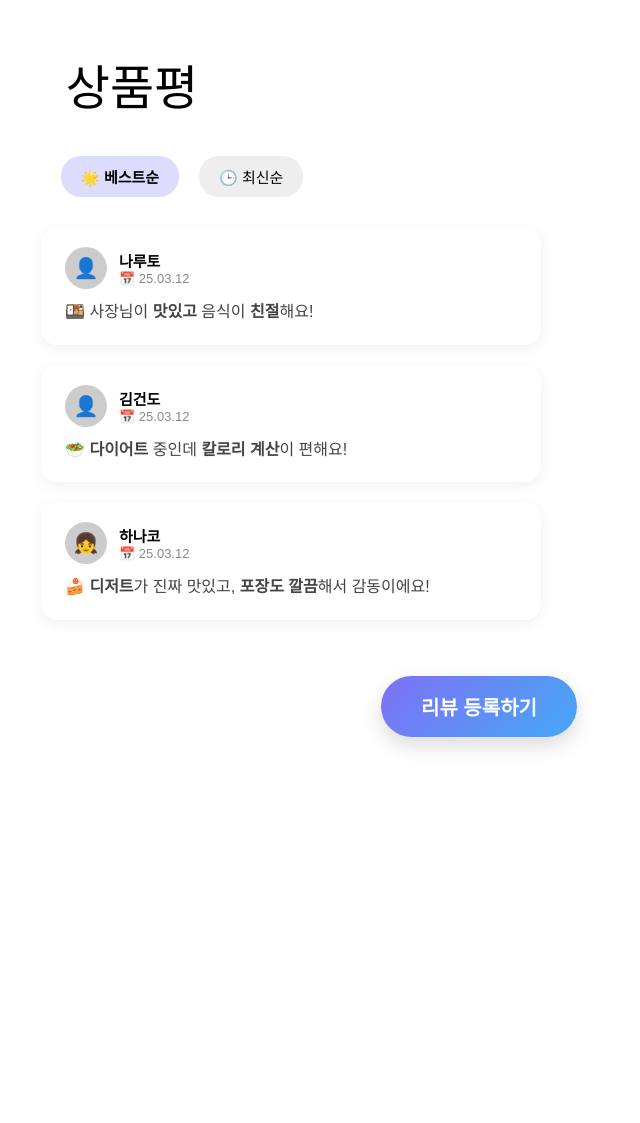
After one commit to 2025-SMHRD-KDT-Languageintelligence-2/gitTestJo, a Python web app: template gitTestTeam/src/main/webapp/templates/리뷰보기.html in a window 1280 px wide. The commit adds this page. Shown: the part 834-1957 px from the top of the page, without its empty margins (179-819 px from the left). Run offline with Jinja, Linux system fonts and the light colour scheme; the template is opened without the code that fills it, so the values that code supplies are empty.

Commit message:
리뷰작성,리뷰보기 웹페이지

```diff
--- /dev/null
+++ b/gitTestTeam/src/main/webapp/static/css/리뷰보기.css
@@ -0,0 +1,319 @@
+/* 리뷰 작성 페이지 CSS 파일 */
+/* 전체 바디 설정 */
+body {
+  margin: 0;
+  padding: 0;
+  background-color: white;
+  font-family: sans-serif;
+  display: flex;
+  justify-content: center;
+}
+/* 전체 div 요소에 공통 적용 */
+.div,
+.div * {
+box-sizing: border-box;
+}
+.div {
+background: #ffffff;
+height: 1957px;
+position: relative;
+overflow: hidden;
+width: 100%;
+max-width: 1280px;
+min-height: 100vh;
+}
+.div2 {
+text-align: left;
+font-family: "Inter-Regular", sans-serif;
+font-size: 25px;
+font-weight: 400;
+position: absolute;
+left: 255px;
+top: 1067px;
+}
+.div3 {
+color: #ffffff;
+text-align: left;
+font-family: "ABeeZee-Regular", sans-serif;
+font-size: 20px;
+font-weight: 400;
+position: absolute;
+left: 943px;
+top: 715px;
+}
+/* 샐러드 영상 스타일 */
+.샐러드 {
+background: #ffffff;
+border-radius: 10px;
+border-style: solid;
+border-color: #000000;
+border-width: 1px;
+width: 841px;
+height: 474px;
+position: absolute;
+left: 239px;
+top: 359px;
+}
+/* 제품 이미지 (예: 닭가슴살) 스타일 */
+.닭가슴살 {
+width: 285.78px;
+height: 204px;
+position: absolute;
+left: 245px;
+top: 136px;
+overflow: visible;
+object-fit: cover;
+aspect-ratio: 285.78/204;
+}
+/* 상품명, 가격 정보 영역 */
+.div4 {
+color: #000000;
+text-align: center;
+font-family: "Inter-Regular", sans-serif;
+font-size: 48px;
+line-height: 30px;
+font-weight: 400;
+position: absolute;
+left: 565px;
+top: 136px;
+width: 429px;
+height: 148px;
+}
+/* "상품평" 텍스트 영역 */
+.div6 {
+color: #000000;
+text-align: center;
+font-family: "Inter-Regular", sans-serif;
+font-size: 48px;
+line-height: 30px;
+font-weight: 400;
+position: absolute;
+left: 239px;
+top: 908px;
+width: 144px;
+height: 46px;
+}
+.group-7865 {
+position: absolute;
+inset: 0;
+}
+.vector5 {
+width: 58.33%;
+height: 58.33%;
+position: absolute;
+right: 20.83%;
+left: 20.83%;
+bottom: 20.83%;
+top: 20.83%;
+overflow: visible;
+}
+.group-7866 {
+position: absolute;
+inset: 0;
+aspect-ratio: 179.63/34;
+}
+
+.div8 {
+color: #000000;
+text-align: left;
+font-family: "Inter-Regular", sans-serif;
+font-size: 20px;
+font-weight: 400;
+position: absolute;
+left: 239px;
+top: 1335px;
+width: 841px;
+height: 32px;
+}
+.group-7867 {
+position: absolute;
+inset: 0;
+aspect-ratio: 179.63/34;
+}
+
+.div12 {
+color: #000000;
+text-align: left;
+font-family: "Inter-Regular", sans-serif;
+font-size: 20px;
+font-weight: 400;
+position: absolute;
+left: 370px;
+top: 1506px;
+}
+/* 상단 헤더 바 스타일 */
+.rectangle-2409 {
+  background: linear-gradient(to right, #fbd3e9, #c2e9fb);
+  border-radius: 20px;
+border-color: #000000;
+border-width: 1px;
+width: 1280px;
+height: 86px;
+position: absolute;
+left: 0px;
+top: 0px;
+}
+/* 로고 이미지 스타일 */
+.logo {
+border-radius: 20px;
+width: 144.81px;
+height: 46px;
+position: absolute;
+left: 11px;
+top: 14px;
+object-fit: cover;
+aspect-ratio: 144.81/46;
+}
+/* 좋아요 아이콘 스타일 */
+.div13 {
+color: #000000;
+text-align: left;
+font-family: "ABeeZee-Regular", sans-serif;
+font-size: 60px;
+font-weight: 400;
+position: absolute;
+left: 1191px;
+top: -6px;
+width: 90px;
+height: 90px;
+}
+/* 리뷰 등록 버튼 스타일 */
+.submit-btn {
+  padding: 16px 40px;
+  font-size: 20px;
+  font-weight: 600;
+  border: none;
+  border-radius: 50px;
+  background: linear-gradient(135deg, #7F70F5, #45A8F5);
+  color: #fff;
+  cursor: pointer;
+  transition: all 0.3s ease;
+  box-shadow: 0 8px 20px rgba(0, 0, 0, 0.15);
+  position: absolute;
+  left: 560px;
+  top: 1510px;
+}
+
+.submit-btn:hover {
+  transform: translateY(-3px);
+  box-shadow: 0 12px 24px rgba(0, 0, 0, 0.2);
+  background: linear-gradient(135deg, #6A5DF1, #329DF3);
+}
+
+.submit-btn:active {
+  transform: scale(0.98);
+  box-shadow: 0 4px 12px rgba(0, 0, 0, 0.1);
+}
+.average-rating {
+  margin-bottom: 30px;
+  text-align: center;
+}
+
+.average-score {
+  margin-top: 8px;
+  font-size: 16px;
+  color: #555;
+}/* 탭 컨테이너 */
+.tab-container {
+  display: flex;
+  gap: 12px;
+  margin-bottom: 40px;
+}
+
+/* 일반 탭 버튼 스타일 */
+.tab {
+  padding: 10px 20px;
+  border-radius: 20px;
+  background-color: #eee;
+  font-size: 15px;
+  cursor: pointer;
+  transition: all 0.3s ease;
+  position: relative;
+  top: 990px;
+  left: 248px;
+}
+
+.tab:hover {
+  background-color: #ddd;
+}
+
+/* 선택된 탭 버튼 스타일 */
+.tab.active {
+  background-color: #dcdcff;
+  font-weight: bold;
+  position: relative;
+  top: 990px;
+  left: 240px;
+}
+/* 리뷰 카드 스타일 */
+.review-card {
+  width: 100%;
+  max-width: 500px;
+  background-color: #fff;
+  border-radius: 16px;
+  padding: 20px 24px;
+  margin-bottom: 20px;
+  box-shadow: 0 4px 14px rgba(0, 0, 0, 0.06);
+  animation: fadeInUp 0.5s ease forwards;
+  position: relative;
+  left: 220px;
+  top: 980px;
+}
+
+.review-card:hover {
+  transform: translateY(-2px);
+  box-shadow: 0 6px 20px rgba(0, 0, 0, 0.08);
+  transition: all 0.3s ease;
+}
+
+/* 리뷰 상단 유저 정보 영역 */
+.review-header {
+  display: flex;
+  align-items: center;
+  margin-bottom: 10px;
+}
+
+/* 유저 아바타 스타일 */
+.avatar {
+  width: 42px;
+  height: 42px;
+  border-radius: 50%;
+  background-color: #ccc;
+  display: flex;
+  align-items: center;
+  justify-content: center;
+  margin-right: 12px;
+  font-size: 20px;
+}
+
+/* 유저 정보 컨테이너 */
+.user-info {
+  display: flex;
+  flex-direction: column;
+}
+
+.user-name {
+  font-weight: 600;
+  font-size: 15px;
+}
+
+.review-date {
+  font-size: 13px;
+  color: #888;
+}
+
+/* 리뷰 본문 텍스트 */
+.review-text {
+  font-size: 16px;
+  line-height: 1.6;
+  color: #444;
+}
+
+/* 등장 애니메이션 */
+/* 등장 애니메이션 효과 */
+@keyframes fadeInUp {
+  to {
+    opacity: 1;
+    transform: translateY(0);
+  }
+}
--- /dev/null
+++ b/gitTestTeam/src/main/webapp/templates/리뷰보기.html
@@ -0,0 +1,105 @@
+<!DOCTYPE html>
+<html lang="en">
+<head>
+  <meta charset="UTF-8">
+  <meta name="viewport" content="width=device-width, initial-scale=1.0">
+  <!-- 외부 CSS 파일 연결 -->
+  <link rel="stylesheet" href="../static/css/리뷰보기.css">
+  <title>Document</title>
+</head>
+<body>
+  <!-- 전체 페이지 래퍼 -->
+  <div class="div">
+
+    <!-- "다음" 버튼 텍스트 (디자인 요소로 추정) -->
+    <div class="div3">다음</div>
+
+    <!-- 자동 재생되는 샐러드 비디오 -->
+    <video class="샐러드" autoplay loop muted playsinline>
+      <source src="../static/video/샐러드.mp4" type="video/mp4">
+      브라우저가 동영상을 지원하지 않습니다.
+    </video>
+
+    <!-- 제품 이미지 (예: 닭가슴살) -->
+    <img class="닭가슴살" src="../static/image/닭가슴살.png" />
+
+    <!-- 상품명, 용량, 가격 정보 표시 영역 -->
+    <div class="div4">
+      <br />
+      상품명, 용량, 개수
+      <br /><br />
+      가격
+      <br />
+    </div>
+
+    <!-- "상품평" 섹션 제목 -->
+    <div class="div6">상품평</div>
+
+    <!-- 상단 네비 바 배경용 사각형 -->
+    <div class="rectangle-2409"></div>
+
+    <!-- 로고 이미지 -->
+    <img class="logo" src="../static/image/logo.png"/>
+
+    <!-- 좋아요 하트 아이콘 -->
+    <div class="div13">❤️</div>
+
+    <!-- 위치만 잡고 실제 내용은 없는 div (디자인용?) -->
+    <div class="rectangle-2403"></div>
+
+    <!-- 리뷰 등록 버튼 -->
+    <button class="submit-btn">리뷰 등록하기</button>
+
+    <!-- 정렬 탭: 베스트순/최신순 -->
+    <div class="tab-container">
+      <div class="tab active">🌟 베스트순</div>
+      <div class="tab">🕒 최신순</div>
+    </div>
+
+    <!-- 아래는 실제 사용자 리뷰 카드들 -->
+
+    <!-- 리뷰 카드 1: 나루토 -->
+    <div class="review-card">
+      <div class="review-header">
+        <div class="avatar">👤</div>
+        <div class="user-info">
+          <span class="user-name">나루토</span>
+          <span class="review-date">📅 25.03.12</span>
+        </div>
+      </div>
+      <div class="review-text">
+        🍱 사장님이 <strong>맛있고</strong> 음식이 <strong>친절</strong>해요!
+      </div>
+    </div>
+
+    <!-- 리뷰 카드 2: 김건도 -->
+    <div class="review-card">
+      <div class="review-header">
+        <div class="avatar">👤</div>
+        <div class="user-info">
+          <span class="user-name">김건도</span>
+          <span class="review-date">📅 25.03.12</span>
+        </div>
+      </div>
+      <div class="review-text">
+        🥗 <strong>다이어트</strong> 중인데 <strong>칼로리 계산</strong>이 편해요!
+      </div>
+    </div>
+
+    <!-- 리뷰 카드 3: 하나코 -->
+    <div class="review-card">
+      <div class="review-header">
+        <div class="avatar">👧</div>
+        <div class="user-info">
+          <span class="user-name">하나코</span>
+          <span class="review-date">📅 25.03.12</span>
+        </div>
+      </div>
+      <div class="review-text">
+        🍰 <strong>디저트</strong>가 진짜 맛있고, <strong>포장도 깔끔</strong>해서 감동이에요!
+      </div>
+    </div>
+
+  </div> <!-- .div 끝 -->
+</body>
+</html>
```
Also changed, not shown: gitTestTeam/src/main/webapp/static/css/리뷰작성.css (+39 -34 lines), gitTestTeam/src/main/webapp/templates/리뷰작성.html (+25 -10 lines).
